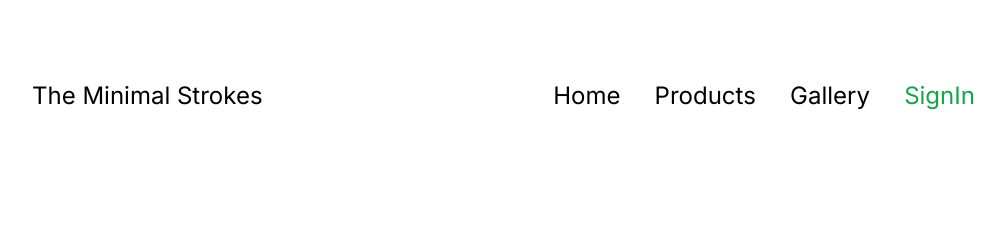
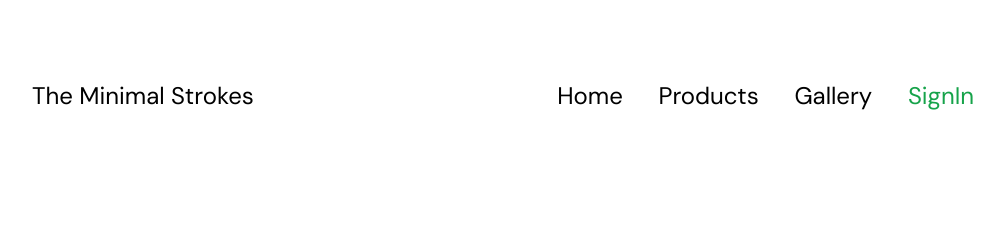
Before and after one commit to goyalk130/theminimalstrokes, a Next.js app: page /login in a window 1280 px wide. Shown: the top 242 px of the page, without its empty margins (128-1133 px from the left). Built offline with nearby package versions, Linux system fonts and the light colour scheme; no server answers.

Commit message:
added fonts on navbar

```diff
--- a/src/components/gallery/Gallery.jsx
+++ b/src/components/gallery/Gallery.jsx
@@ -3,7 +3,7 @@ import React from 'react'
 const Gallery = () => {
   return (
     <div>
-        <iframe src='https://www.instagram.com/p/CtgEJEwsh0f/?utm_source=ig_web_copy_link&igshid=MzRlODBiNWFlZA=='></iframe>
+
     </div>
   )
 }
--- a/src/components/navbar/Navbar.jsx
+++ b/src/components/navbar/Navbar.jsx
@@ -1,13 +1,18 @@
 "use client"
 import React, { useState } from "react";
 import SigninButton from "../SigninButton";
+import {DM_Sans} from "next/font/google"
+
+
+const DmSans = DM_Sans({ subsets: ["latin"] ,weight:["400","500","700"]});
+
 
 const Navbar = () => {
 
   const [tooglenav, settooglenav] = useState(false)
   return (
     <>
-      <div className="sm:flex hidden flex-grow flex-row fixed h-[15vh] w-full top-0 left-0 py-24 px-40">
+      <div className={`${DmSans.className} sm:flex hidden flex-grow flex-row fixed h-[15vh] w-full top-0 left-0 py-24 px-40`}>
       <div className=" logo flex-grow  flex justify-start items-center"><h1 className="inline">The Minimal Strokes</h1></div>
       <div className=" logo flex-grow"></div>
       <div className=" flex-grow flex flex-row justify-between items-center list-none p-0 m-0">
```
